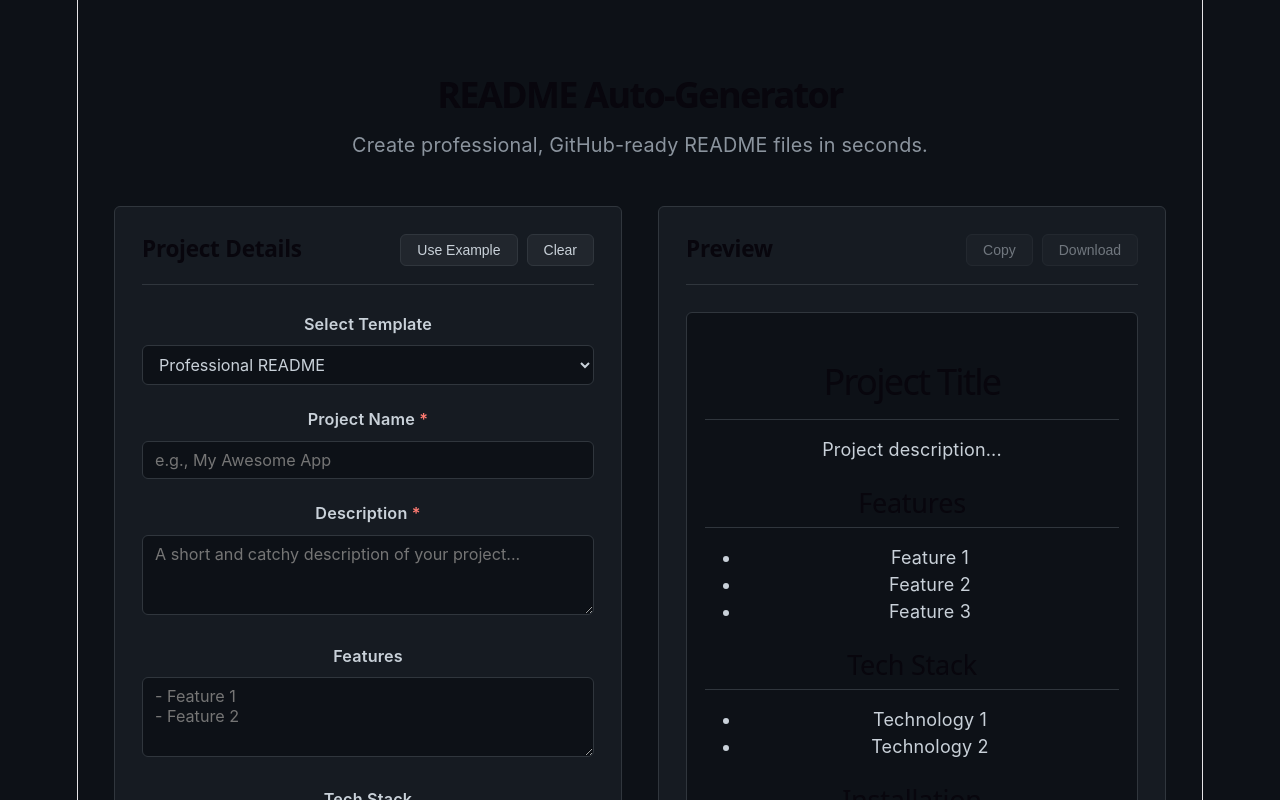
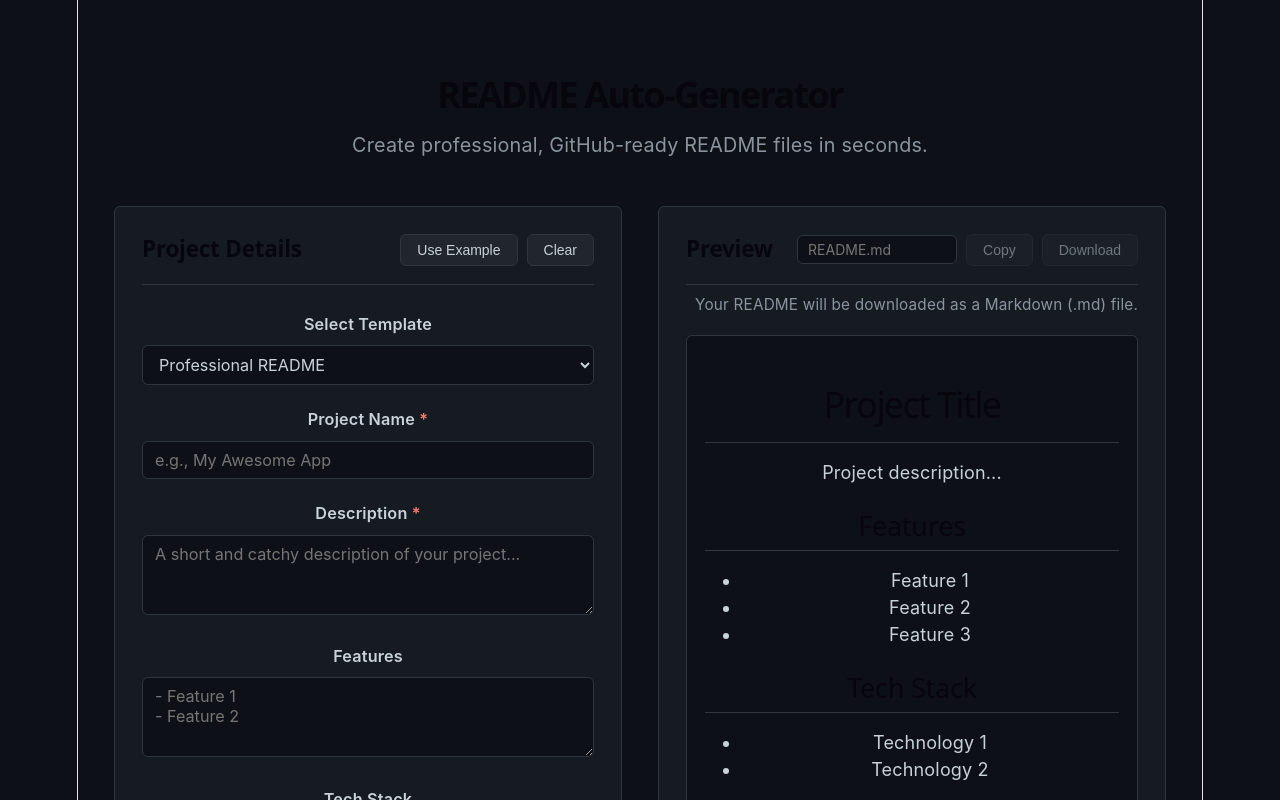
Before and after one commit to shouryapatil069/readme-auto-generator, a React (Vite) app: page / in a window 1280 px wide. Shown: the top 800 px of the page. Built offline with nearby package versions, Linux system fonts and the light colour scheme.

Commit message:
feat: improve README export options

```diff
--- a/src/App.jsx
+++ b/src/App.jsx
@@ -203,6 +203,7 @@ function App() {
   const [readmeContent, setReadmeContent] = useState('');
   const [error, setError] = useState('');
   const [copied, setCopied] = useState(false);
+  const [fileName, setFileName] = useState('');
 
   const exampleData = {
     projectName: 'Awesome Project',
@@ -294,11 +295,19 @@ function App() {
 
   const handleDownload = () => {
     if (!readmeContent) return;
+
+    let finalFileName = fileName.trim();
+    if (!finalFileName) {
+      finalFileName = 'README.md';
+    } else if (!finalFileName.endsWith('.md')) {
+      finalFileName += '.md';
+    }
+
     const blob = new Blob([readmeContent], { type: 'text/markdown' });
     const url = URL.createObjectURL(blob);
     const a = document.createElement('a');
     a.href = url;
-    a.download = 'README.md';
+    a.download = finalFileName;
     document.body.appendChild(a);
     a.click();
     document.body.removeChild(a);
@@ -604,9 +613,16 @@ function App() {
         </div>
 
         <div className="preview-section">
-          <div className="section-header">
+          <div className="section-header" style={{ marginBottom: '0.5rem' }}>
             <h2>Preview</h2>
-            <div className="header-actions">
+            <div className="header-actions" style={{ display: 'flex', gap: '0.5rem', alignItems: 'center', flexWrap: 'wrap' }}>
+              <input
+                type="text"
+                placeholder="README.md"
+                value={fileName}
+                onChange={(e) => setFileName(e.target.value)}
+                style={{ padding: '5px 10px', width: '160px', fontSize: '14px', margin: 0 }}
+              />
               <button
                 className={`btn btn-secondary ${!readmeContent ? 'disabled' : ''}`}
                 onClick={handleCopy}
@@ -623,6 +639,9 @@ function App() {
               </button>
             </div>
           </div>
+          <p className="hint" style={{ fontSize: '0.85rem', color: 'var(--text-secondary)', marginBottom: '1rem', marginTop: 0, textAlign: 'right' }}>
+            Your README will be downloaded as a Markdown (.md) file.
+          </p>
 
           <div className="preview-content markdown-body">
             <ReactMarkdown>{liveContent}</ReactMarkdown>
```
